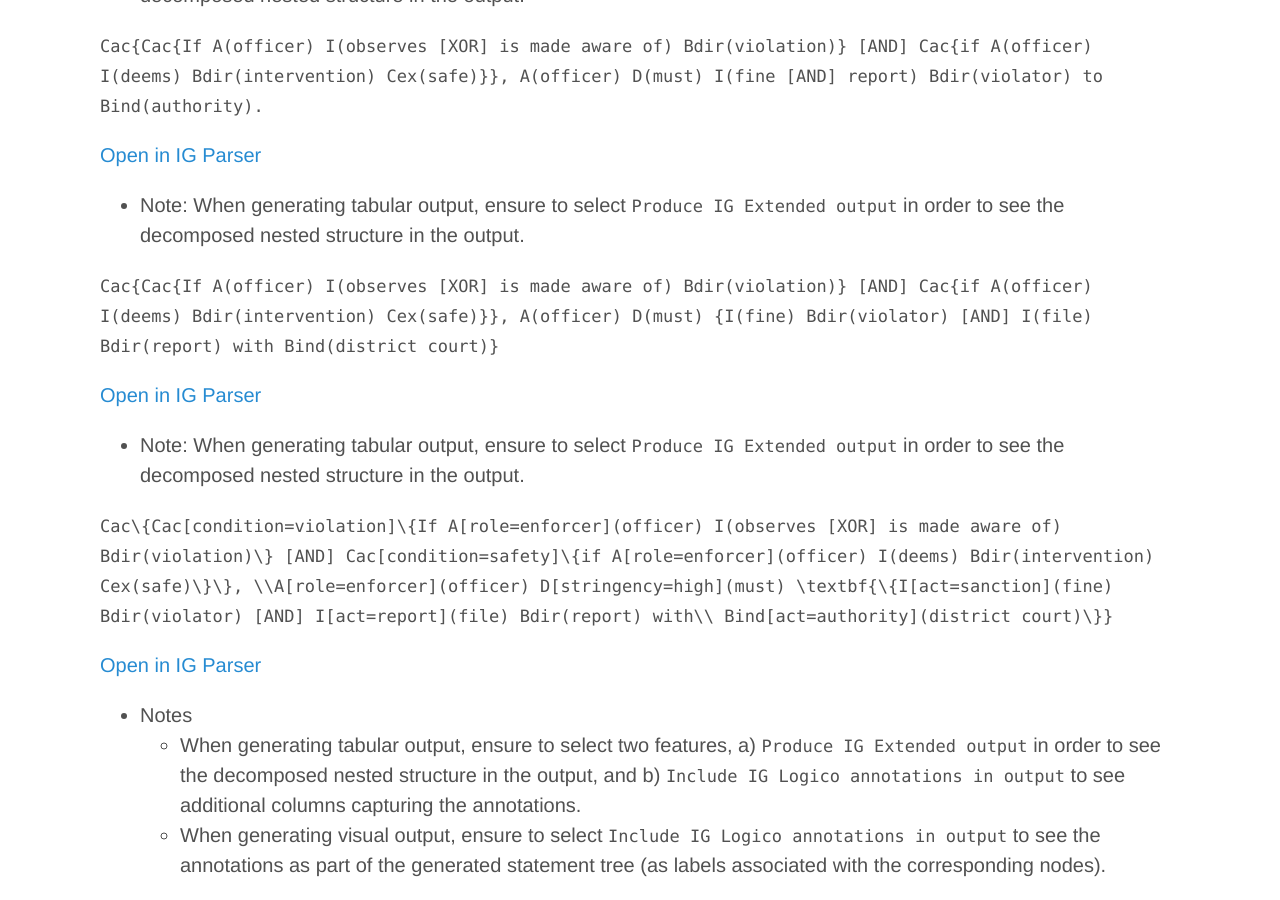
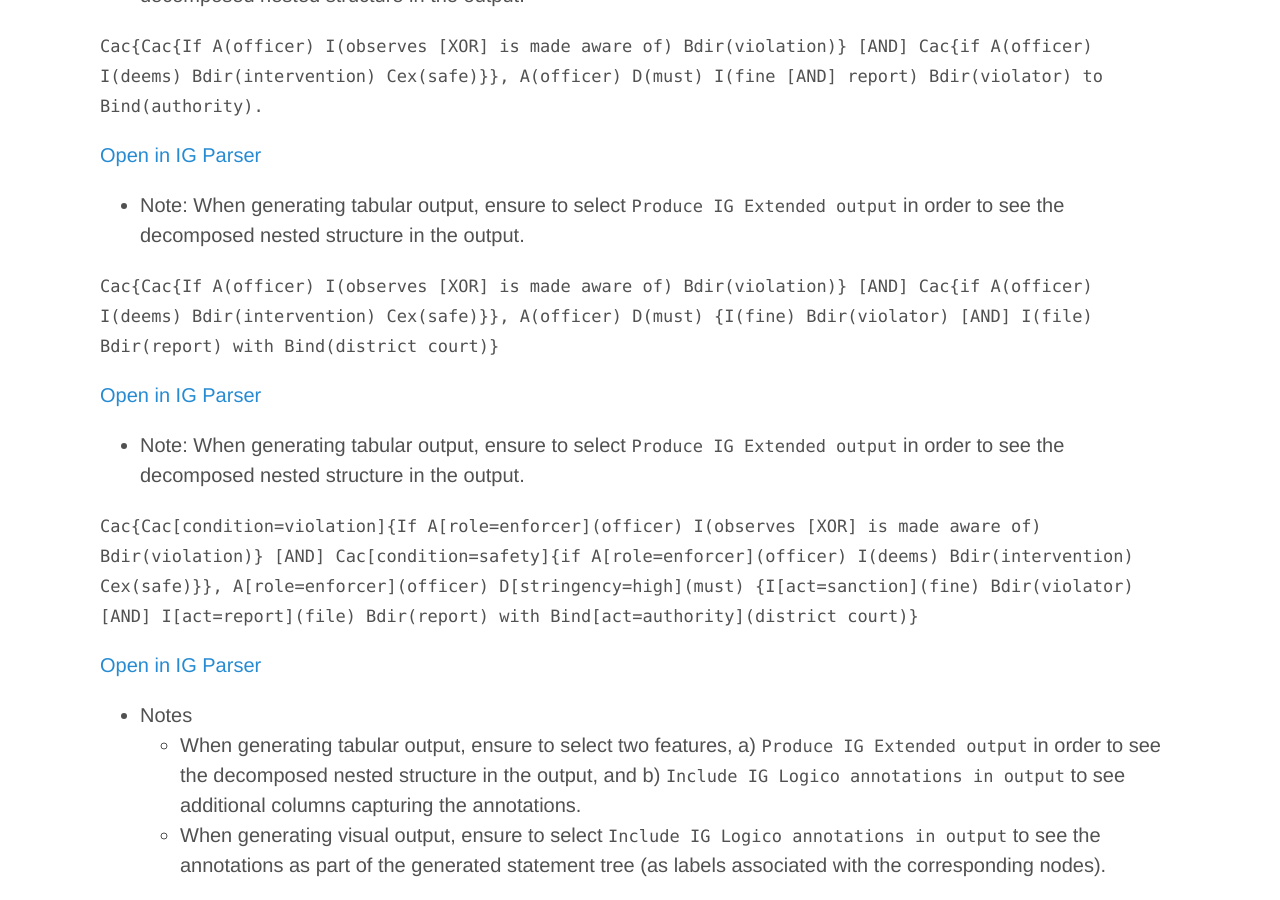
Before and after one commit to InstitutionalGrammar/IG-Book, a Jekyll site: the page built from article-examples.md, in a window 1280 px wide and 900 px high, scrolled down 1188 px. Built offline with Jekyll 4.4.1, drawn with Linux system fonts in a browser that asks for light colours.

Commit message:
Minor update of statement.

````diff
--- a/article-examples.md
+++ b/article-examples.md
@@ -57,7 +57,7 @@ UI Parameters relevant to see specific features exemplified in the statements ar
 
 
 
-```Cac\{Cac[condition=violation]\{If A[role=enforcer](officer) I(observes [XOR] is made aware of) Bdir(violation)\} [AND] Cac[condition=safety]\{if A[role=enforcer](officer) I(deems) Bdir(intervention) Cex(safe)\}\}, \\A[role=enforcer](officer) D[stringency=high](must) \textbf{\{I[act=sanction](fine) Bdir(violator) [AND] I[act=report](file) Bdir(report) with\\ Bind[act=authority](district court)\}}```
+```Cac{Cac[condition=violation]{If A[role=enforcer](officer) I(observes [XOR] is made aware of) Bdir(violation)} [AND] Cac[condition=safety]{if A[role=enforcer](officer) I(deems) Bdir(intervention) Cex(safe)}}, A[role=enforcer](officer) D[stringency=high](must) {I[act=sanction](fine) Bdir(violator) [AND] I[act=report](file) Bdir(report) with Bind[act=authority](district court)}```
 
 
 [Open in IG Parser](https://ig-parser.newinstitutionalgrammar.org/visual/?rawStmt=If%20an%20officer%20observes%20or%20is%20made%20aware%20of%20a%20violation%20and%20if%20the%20officer%20deems%20intervention,%20the%20officer%20must%20fine%20the%20violator%20and%20file%20report%20with%20district%20court.&codedStmt=Cac{Cac[condition=violation]{If%20A[role=enforcer](officer)%20I(observes%20[XOR]%20is%20made%20aware%20of)%20Bdir(violation)}%20[AND]%20Cac[condition=safety]{if%20A[role=enforcer](officer)%20I(deems)%20Bdir(intervention)%20Cex(safe)}},%20A[role=enforcer](officer)%20D[stringency=high](must)%20{I[act=sanction](fine)%20Bdir(violator)%20[AND]%20I[act=report](file)%20Bdir(report)%20with%20Bind[act=authority](district%20court)})
````
